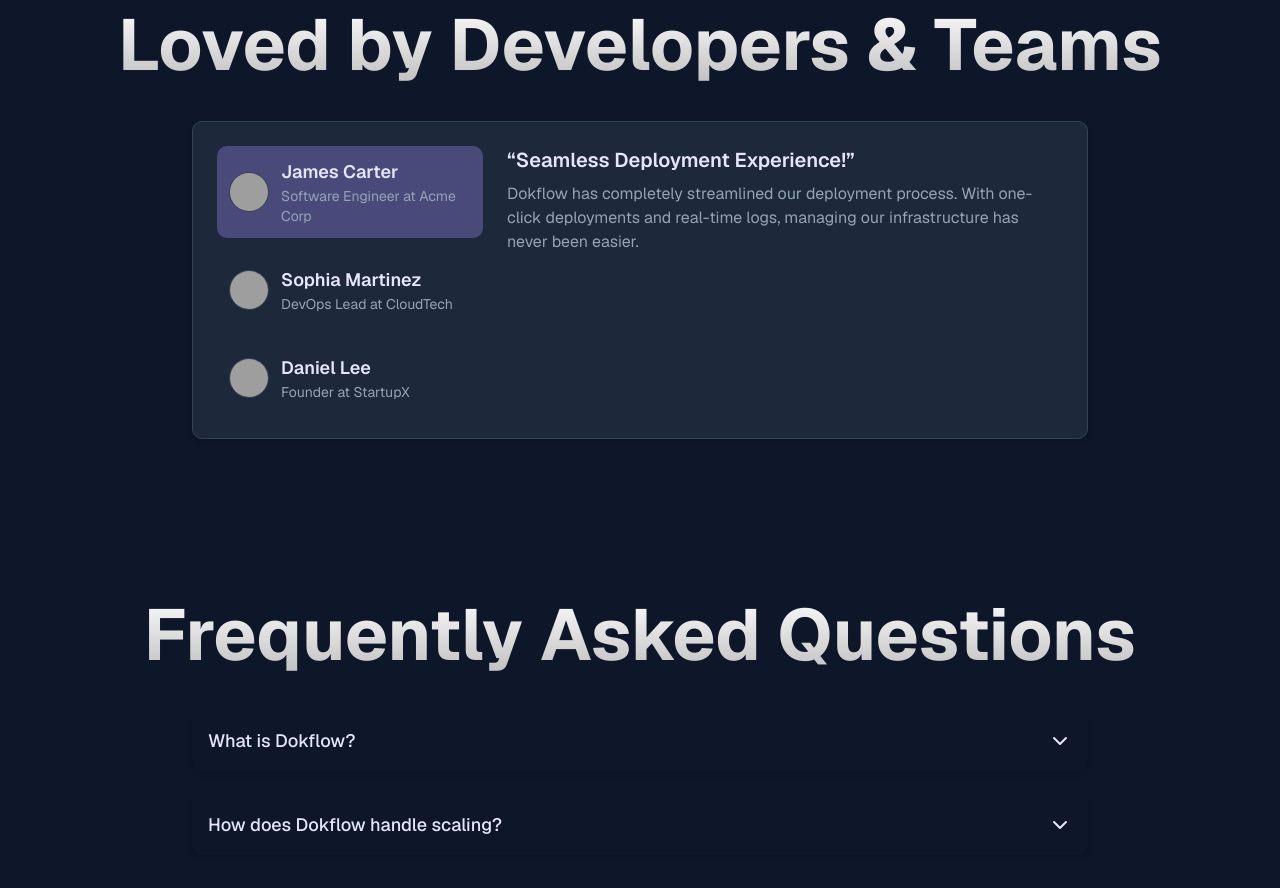
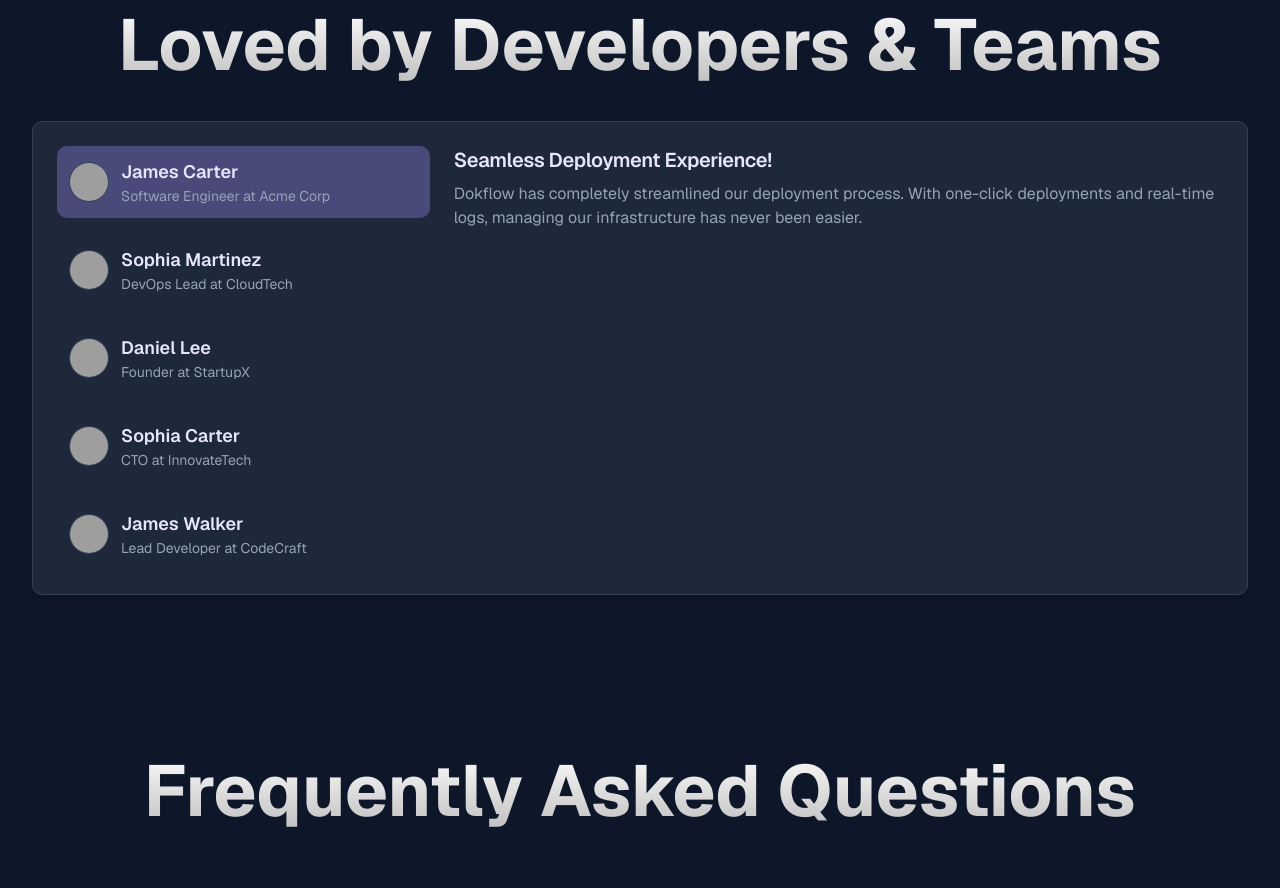
Before and after one commit to contentql/dflow-website, a Next.js app: page / in a window 1280 px wide. Shown: the part 3960-4848 px from the top of the page. Built offline with nearby package versions, Linux system fonts and the light colour scheme; grey boxes are pictures that could not be loaded.

Commit message:
chore: typing animation in testimonials

```diff
--- /dev/null
+++ b/src/components/common/TypinAnimation.tsx
@@ -0,0 +1,87 @@
+'use client'
+
+import { MotionProps, motion } from 'motion/react'
+import { useEffect, useRef, useState } from 'react'
+
+import { cn } from '@/utils/util'
+
+interface TypingAnimationProps extends MotionProps {
+  children: string
+  className?: string
+  duration?: number
+  delay?: number
+  as?: React.ElementType
+  startOnView?: boolean
+}
+
+export function TypingAnimation({
+  children,
+  className,
+  duration = 30,
+  delay = 0,
+  as: Component = 'div',
+  startOnView = false,
+  ...props
+}: TypingAnimationProps) {
+  const MotionComponent = motion.create(Component, {
+    forwardMotionProps: true,
+  })
+
+  const [displayedText, setDisplayedText] = useState<string>('')
+  const [started, setStarted] = useState(false)
+  const elementRef = useRef<HTMLElement | null>(null)
+
+  useEffect(() => {
+    if (!startOnView) {
+      const startTimeout = setTimeout(() => {
+        setStarted(true)
+      }, delay)
+      return () => clearTimeout(startTimeout)
+    }
+
+    const observer = new IntersectionObserver(
+      ([entry]) => {
+        if (entry.isIntersecting) {
+          setTimeout(() => {
+            setStarted(true)
+          }, delay)
+          observer.disconnect()
+        }
+      },
+      { threshold: 0.1 },
+    )
+
+    if (elementRef.current) {
+      observer.observe(elementRef.current)
+    }
+
+    return () => observer.disconnect()
+  }, [delay, startOnView])
+
+  useEffect(() => {
+    if (!started) return
+
+    let i = 0
+    const typingEffect = setInterval(() => {
+      if (i < children.length) {
+        setDisplayedText(children.substring(0, i + 1))
+        i++
+      } else {
+        clearInterval(typingEffect)
+      }
+    }, duration)
+
+    return () => {
+      clearInterval(typingEffect)
+    }
+  }, [children, duration, started])
+
+  return (
+    <MotionComponent
+      ref={elementRef}
+      className={cn('tracking-[-0.02em]', className)}
+      {...props}>
+      {displayedText}
+    </MotionComponent>
+  )
+}
--- a/src/components/home/testimonial/index.tsx
+++ b/src/components/home/testimonial/index.tsx
@@ -2,6 +2,8 @@
 
 import Image from 'next/image'
 import { useState } from 'react'
+
+import { TypingAnimation } from '@/components/common/TypinAnimation'
 
 const testimonials = [
   {
@@ -28,6 +30,22 @@
     title: 'Perfect for Startups!',
     text: 'As a startup, we needed a simple yet powerful deployment solution. Dokflow delivered beyond our expectations, making it incredibly easy to deploy and scale our apps.',
   },
+  {
+    id: 4,
+    name: 'Sophia Carter',
+    role: 'CTO at InnovateTech',
+    image: 'https://randomuser.me/api/portraits/women/15.jpg',
+    title: 'Seamless Integration!',
+    text: 'Dokflow made our cloud deployment process effortless. The seamless integration and scalability have been game-changers for our development team.',
+  },
+  {
+    id: 5,
+    name: 'James Walker',
+    role: 'Lead Developer at CodeCraft',
+    image: 'https://randomuser.me/api/portraits/men/29.jpg',
+    title: 'Highly Efficient!',
+    text: 'We needed a deployment platform that could handle our scaling needs, and Dokflow delivered. The efficiency and automation tools are simply outstanding.',
+  },
 ]
 
 export default function TestimonialSection() {
@@ -41,11 +59,12 @@
       <h1 className='bg-opacity-50 bg-gradient-to-b from-neutral-50 to-neutral-400 bg-clip-text pb-10 text-center text-4xl font-bold text-transparent md:text-7xl'>
         Loved by Developers & Teams
       </h1>
-      <div className='mx-auto max-w-4xl rounded-md border border-border bg-card p-6 shadow-md'>
+      <div className='mx-auto max-w-7xl rounded-md border border-border bg-card p-6 shadow-md'>
         <div className='grid gap-6 md:grid-cols-3'>
           {/* Left Side: Testimonial List */}
           <div className='space-y-4'>
-            {testimonials.map(testimonial => (
+            {testimonials.map(testimonial => {
+              return (
                 <div
                   key={testimonial.id}
                   className={`flex cursor-pointer items-center gap-3 rounded-md p-3 transition ${
@@ -68,13 +87,14 @@
                     </p>
                   </div>
                 </div>
-            ))}
+              )
+            })}
           </div>
 
           {/* Right Side: Highlighted Testimonial */}
           <div className='md:col-span-2'>
             <blockquote className='text-xl font-semibold'>
-              “{selectedTestimonial.title}”
+              <TypingAnimation>{`${selectedTestimonial.title}`}</TypingAnimation>
             </blockquote>
             <p className='mt-2 text-muted-foreground'>
               {selectedTestimonial.text}
```
Lines whose indentation alone changed are shown as unchanged.
